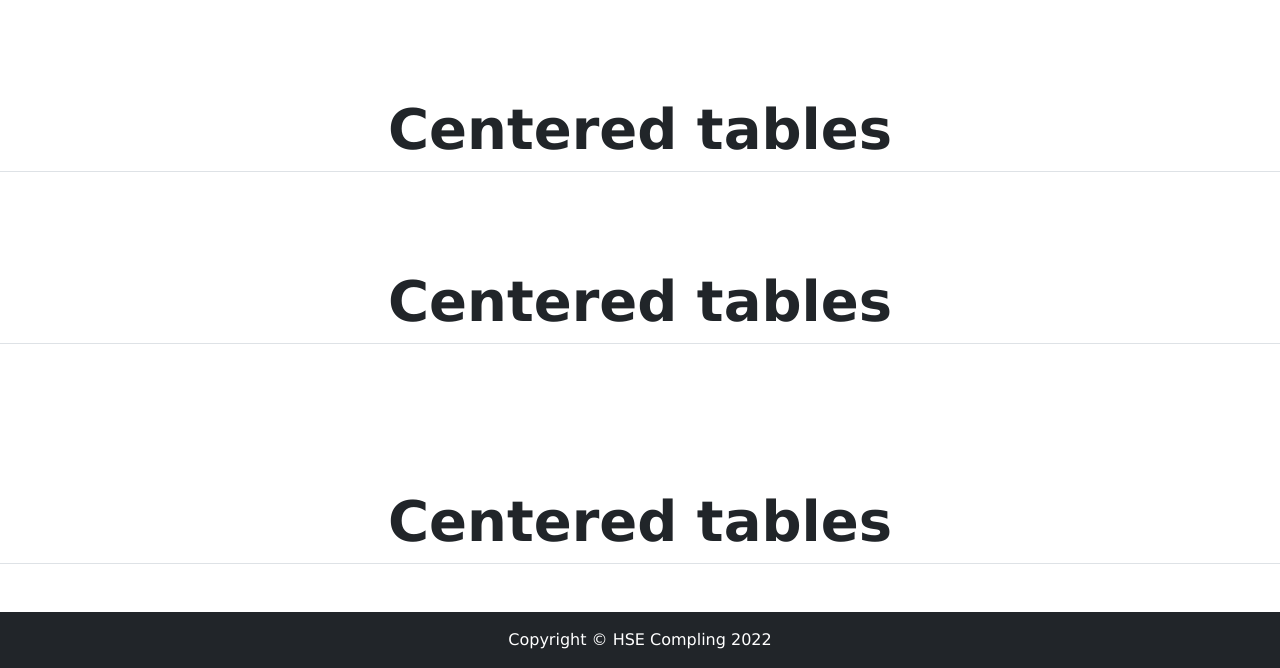
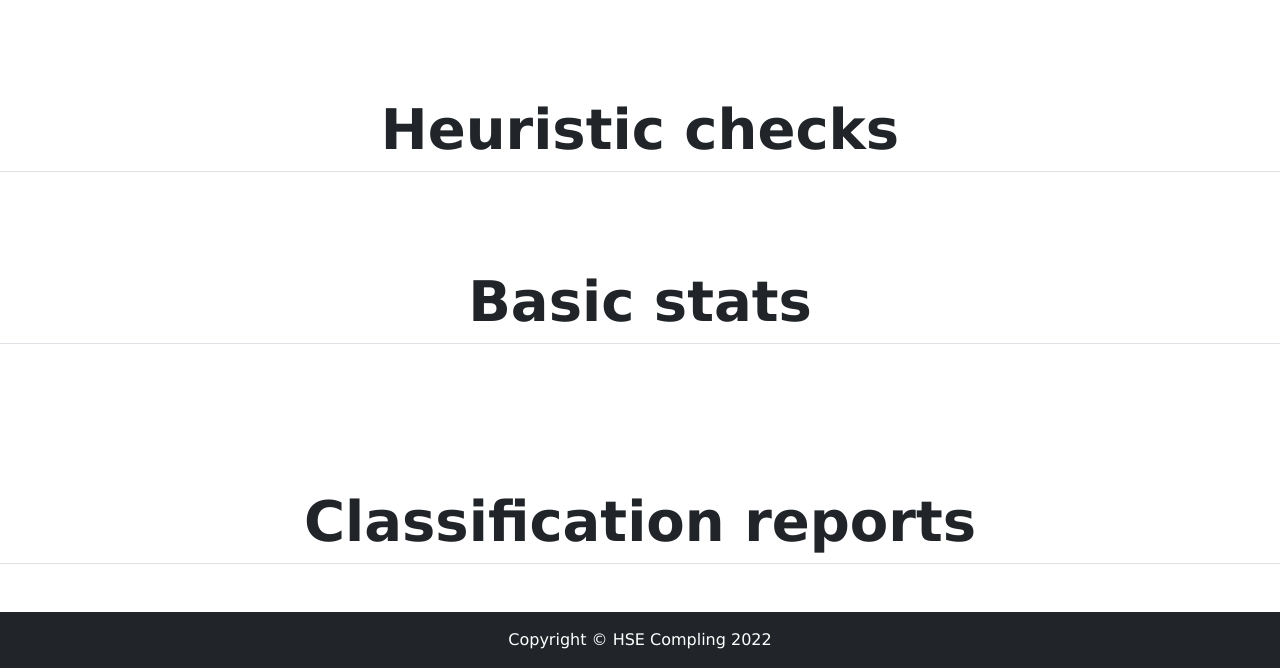
Before and after one commit to tatiana-iazykova/check_your_heuristic, a Flask app: template templates/output.html.j2 in a window 1280 px wide. Shown: the part 314-982 px from the top of the page. Run offline with Flask 2, Linux system fonts and the light colour scheme; the template is opened without the code that fills it, so the values that code supplies are empty; some libraries are stand-ins or nearby versions.

Commit message:
headers text change

```diff
--- a/templates/output.html.j2
+++ b/templates/output.html.j2
@@ -13,7 +13,7 @@
 
 {% block content %}
     <div class="px-4 pt-5 my-5 text-center border-bottom">
-        <h1 class="display-4 fw-bold">Centered tables</h1>
+        <h1 class="display-4 fw-bold">Heuristic checks</h1>
         <div class="overflow-hidden">
           <div class="container px-5 justify-content-sm-center">
             {{ heuristic_results }}
@@ -22,7 +22,7 @@
      </div>
 
      <div class="px-4 pt-5 my-5 text-center border-bottom">
-         <h1 class="display-4 fw-bold">Centered tables</h1>
+         <h1 class="display-4 fw-bold">Basic stats</h1>
          </div>
          <div class="overflow-hidden">
            <div class="container px-5 justify-content-sm-center">
@@ -36,7 +36,7 @@
       </div>
 
       <div class="px-4 pt-5 my-5 text-center border-bottom">
-          <h1 class="display-4 fw-bold">Centered tables</h1>
+          <h1 class="display-4 fw-bold">Classification reports</h1>
           </div>
           <div class="overflow-hidden">
             <div class="container px-5 justify-content-sm-center">
```
